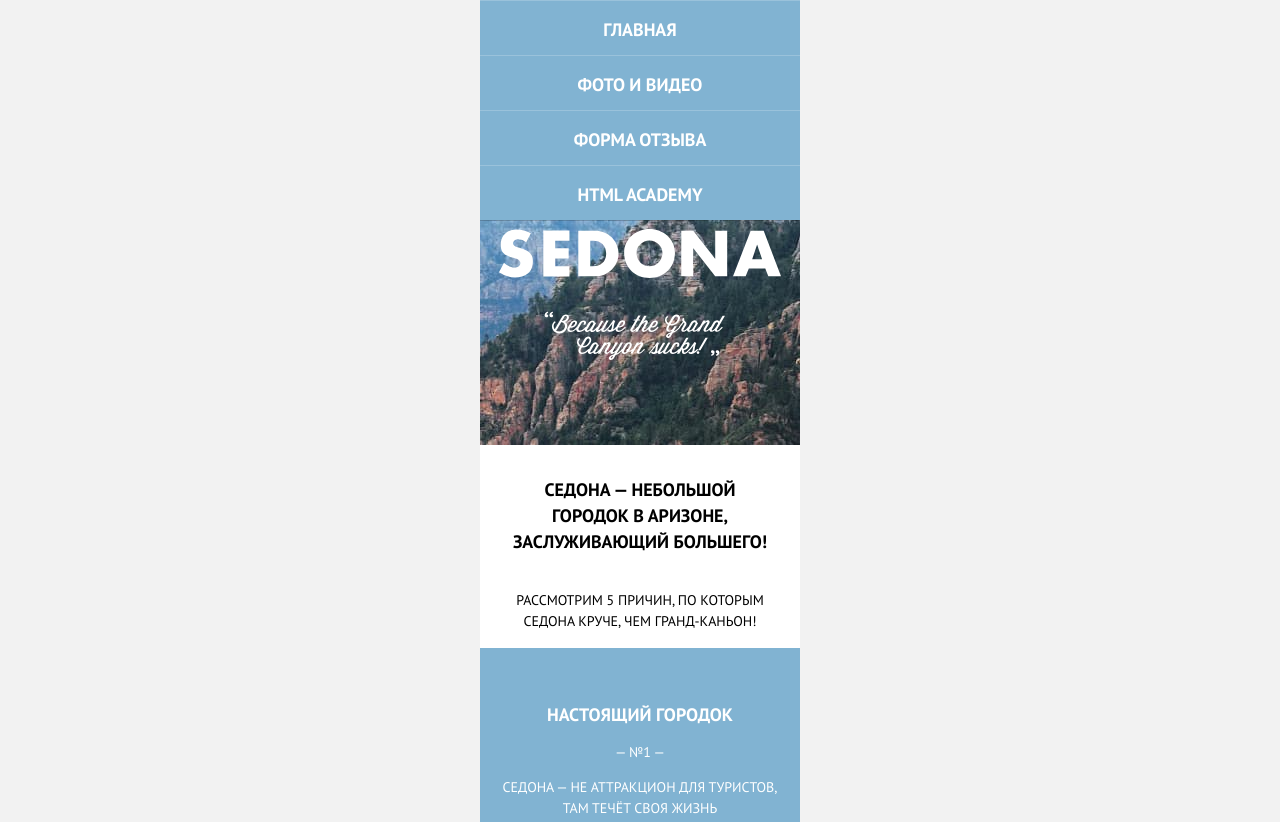
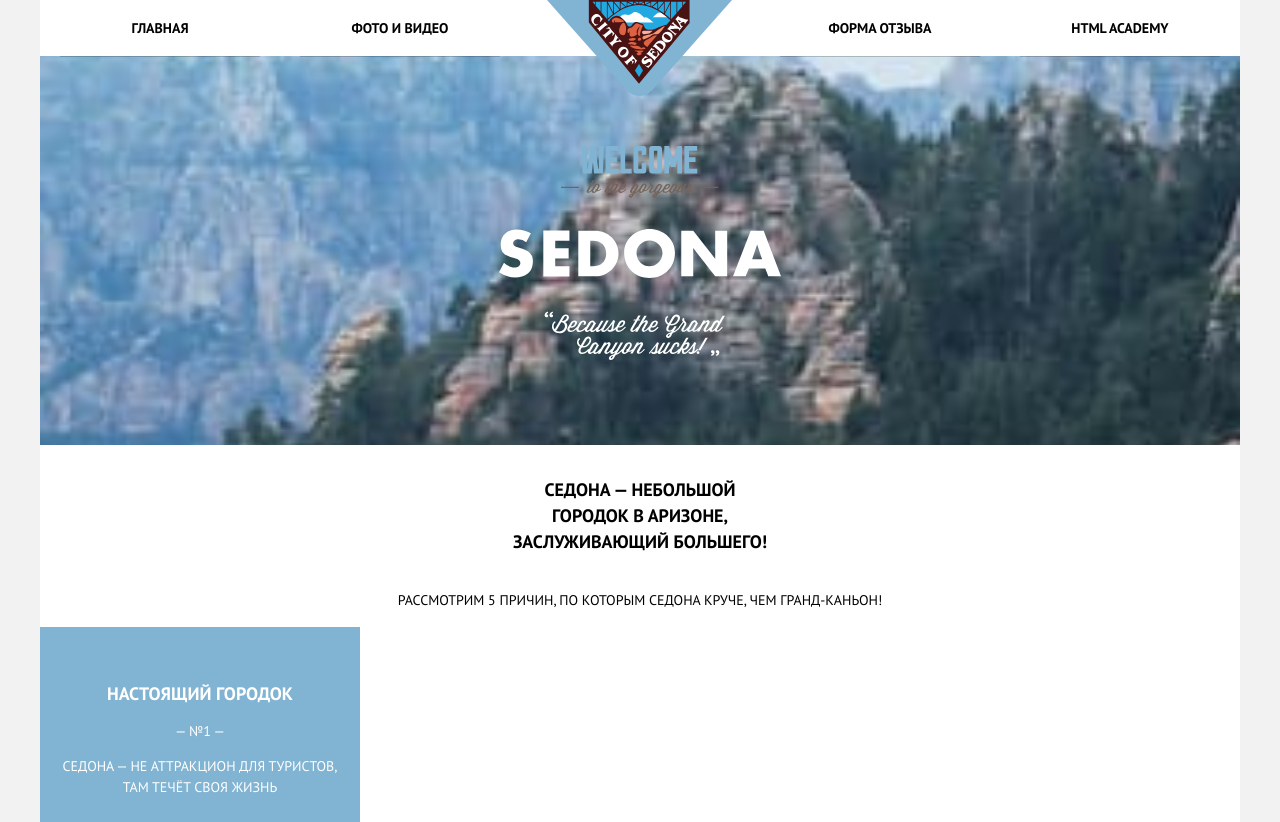
Before and after one commit to htmlacademy-adaptive/2094077-sedona-26, a website: page source/index.html in a window 1280 px wide. Shown: the top 822 px of the page. Drawn offline with nearby package versions, Linux system fonts and the light colour scheme; files that its build step writes are made by us from their sources.

Commit message:
adapt nav

```diff
--- a/source/index.html
+++ b/source/index.html
@@ -2,6 +2,7 @@
 <html class="page" lang="ru">
   <head>
     <meta charset="utf-8">
+    <meta name="viewport" content="width=device-width, initial-scale=1">
     <title>HTML Academy: Седона</title>
     <link href="./css/style.css" rel="stylesheet">
   </head>
--- a/source/sass/main-header.scss
+++ b/source/sass/main-header.scss
@@ -49,8 +49,40 @@
   fill: rgba(129, 179, 210, 0.3);
 }
 
-// .main-header__main-navigation {
-//   &--closed {
-//     display: none;  //при нажатии на меню убирает класс
-//   }
-// }
+.main-header__main-navigation {
+  &--closed {
+    display: none;  //при нажатии на меню убирает класс
+  }
+}
+
+@media (min-width: variables.$tablet-width) {
+  .main-header__wrapper {
+    width: variables.$tablet-width;
+    display: flex;
+  }
+
+  .main-header__logo-link {
+    position: absolute;
+    margin-left: 0;
+    left: 291px;
+    z-index: 10;
+  }
+
+  .main-header__toggle {
+    display: none;
+  }
+
+  .main-header__main-navigation {
+    display: block;
+  }
+}
+
+@media (min-width: variables.$desktop-width) {
+  .main-header__wrapper {
+    width: variables.$desktop-width;
+  }
+
+  .main-header__logo-link {
+    left: 507px;
+  }
+}
--- a/source/sass/main-navigation.scss
+++ b/source/sass/main-navigation.scss
@@ -64,3 +64,40 @@
   background-color: variables.$add-color;
   box-shadow: 0 1px 0 rgba(1, 1, 1, 0.2), inset 0 1px 0 rgba(255, 255, 255, 0.2);
 }
+
+@media (min-width: variables.$tablet-width) {
+  .main-navigation__list {
+    flex-direction: row;
+  }
+
+  .main-navigation__item {
+    background-color: variables.$base-color;
+    min-width: 153px;
+  }
+
+  .main-navigation__link {
+    display: block;
+    padding-top: 18px;
+    padding-bottom: 17px;
+    margin-right: 20px;
+    margin-left: 20px;
+    font-size: 14px;
+    line-height: 21px;
+    color: variables.$base-textcolor;
+    background-color: variables.$base-color;
+  }
+
+  .main-navigation__item:nth-child(2) {
+    margin-right: 156px;
+  }
+}
+
+@media (min-width: variables.$desktop-width) {
+  .main-navigation__item {
+    min-width: 240px;
+  }
+
+  .main-navigation__item:nth-child(2) {
+    margin-right: 240px;
+  }
+}
--- a/source/sass/page.scss
+++ b/source/sass/page.scss
@@ -1,7 +1,7 @@
 @use "fonts.scss";
 @use "variables.scss";
 @use "mixins.scss";
-//@use "visually-hidden.scss";
+@use "visually-hidden.scss";
 
 .page {
   height: 100%;
@@ -27,3 +27,15 @@
   color: variables.$base-textcolor;
   background-color: variables.$base-color;
 }
+
+@media (min-width: variables.$tablet-width) {
+  .page__body-wrapper {
+    width: variables.$tablet-width;
+  }
+}
+
+@media (min-width: variables.$desktop-width) {
+  .page__body-wrapper {
+    width: variables.$desktop-width;
+  }
+}
--- a/source/sass/variables.scss
+++ b/source/sass/variables.scss
@@ -3,3 +3,5 @@ $add-color: rgba(129, 179, 210, 1);
 $alt-color: rgba(238, 238, 238, 1);
 $base-textcolor: rgba(0, 0, 0, 1);
 $add-textcolor:rgba(51, 51, 51, 1);
+$tablet-width: 768px;
+$desktop-width: 1200px;
```
Also changed, not shown: source/catalog.html (+1 -0 lines), source/form.html (+1 -0 lines).
